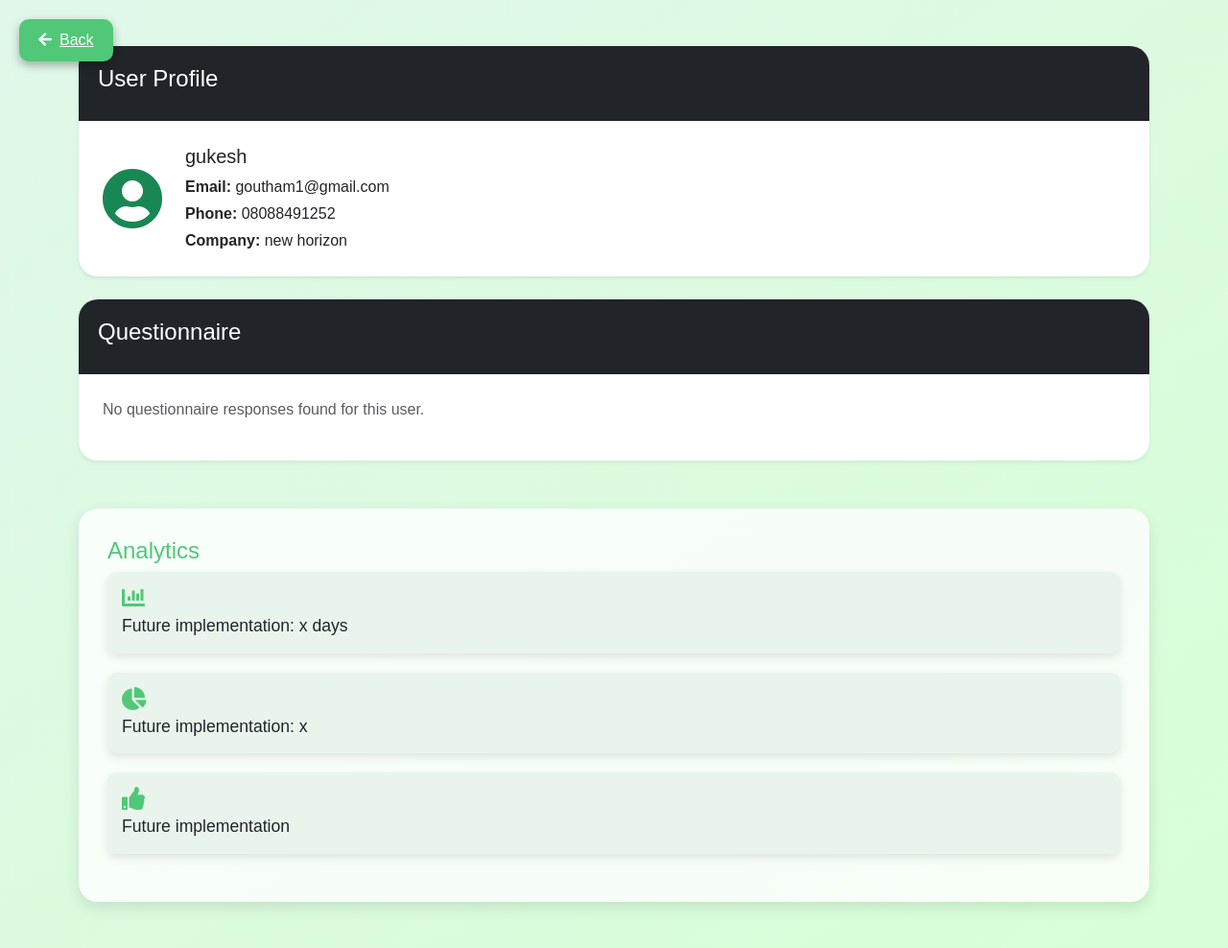
After one commit to GOUTHAM-2002/UKProject, a Django app: page /auth/user/5/questionnaire/ in a window 1280 px wide. The commit adds this page. Shown: the whole page at 96% size. Run offline with Django 4.2, Linux system fonts and the light colour scheme; data comes from the database, SQL or seed files in the repository; both versions use the stored data as it was after the commit.

Commit message:
milestone 4 complete

```diff
--- a/user_management/models.py
+++ b/user_management/models.py
@@ -71,3 +71,29 @@ class Ping(models.Model):
 
     class Meta:
         unique_together = ('therapist', 'user')  # To ensure a user can ping the same therapist only once
+
+
+
+class Question(models.Model):
+    text = models.TextField()
+    created_at = models.DateTimeField(auto_now_add=True)
+
+    def __str__(self):
+        return self.text
+
+class Answer(models.Model):
+    question = models.ForeignKey(Question, on_delete=models.CASCADE, related_name='answers')
+    text = models.TextField()
+    is_choice = models.BooleanField(default=True)  # To identify answer choices
+
+    def __str__(self):
+        return f"Answer to '{self.question.text}': {self.text[:50]}..."  # Display part of the answer
+
+class Questionnaire(models.Model):
+    user = models.ForeignKey(CustomUser, on_delete=models.CASCADE, related_name='questionnaires')
+    question = models.ForeignKey(Question, on_delete=models.CASCADE)
+    answer = models.ForeignKey(Answer, on_delete=models.CASCADE)
+    submitted_at = models.DateTimeField(auto_now_add=True)
+
+    def __str__(self):
+        return f"Questionnaire for {self.user.email} - {self.question.text[:50]}"
--- /dev/null
+++ b/user_management/templates/user_management/user_questionarre.html
@@ -0,0 +1,162 @@
+<!DOCTYPE html>
+<html lang="en">
+<head>
+    <meta charset="UTF-8">
+    <meta name="viewport" content="width=device-width, initial-scale=1.0">
+    <title>User Questionnaire</title>
+    <link href="https://cdn.jsdelivr.net/npm/bootstrap@5.3.0-alpha3/dist/css/bootstrap.min.css" rel="stylesheet">
+    <link href="https://cdnjs.cloudflare.com/ajax/libs/font-awesome/5.15.4/css/all.min.css" rel="stylesheet">
+    <style>
+        body {
+            background: linear-gradient(to bottom right, #e0f7e9, #d6ffd6);
+            min-height: 100vh;
+            font-family: 'Arial', sans-serif;
+        }
+
+        .card {
+            border: none;
+            border-radius: 20px;
+            overflow: hidden;
+            box-shadow: 0 4px 10px rgba(0, 0, 0, 0.2);
+        }
+
+        .card-header {
+            border-radius: 20px 20px 0 0;
+            padding: 20px;
+        }
+
+        .card-body {
+            padding: 25px;
+        }
+
+        .list-group-item {
+            background-color: #f9f9f9;
+            border: 1px solid #e6e6e6;
+            border-radius: 10px;
+            margin-bottom: 15px;
+            transition: transform 0.2s, box-shadow 0.2s;
+        }
+
+        .list-group-item:hover {
+            transform: translateY(-5px);
+            box-shadow: 0 6px 15px rgba(0, 0, 0, 0.15);
+        }
+
+        .btn-back {
+            position: fixed;
+            top: 20px;
+            left: 20px;
+            z-index: 1000;
+            background-color: #50c878;
+            color: white;
+            border: none;
+            border-radius: 10px;
+            padding: 10px 20px;
+            box-shadow: 0 4px 10px rgba(0, 0, 0, 0.3);
+            font-size: 1rem;
+            transition: all 0.3s ease;
+        }
+
+        .btn-back:hover {
+            background-color: #3a9a64;
+            box-shadow: 0 6px 15px rgba(0, 0, 0, 0.4);
+        }
+
+        .analytics-section {
+            margin-top: 50px;
+            padding: 30px;
+            border-radius: 20px;
+            background: rgba(255, 255, 255, 0.8);
+            box-shadow: 0 6px 15px rgba(0, 0, 0, 0.1);
+        }
+
+        .analytics-section h4 {
+            color: #50c878;
+        }
+
+        .analytics-item {
+            padding: 15px;
+            background-color: #e9f5ec;
+            border-radius: 10px;
+            margin-bottom: 20px;
+            box-shadow: 0 4px 10px rgba(0, 0, 0, 0.1);
+        }
+
+        .analytics-item i {
+            font-size: 1.5rem;
+            color: #50c878;
+        }
+
+        .analytics-item p {
+            margin: 0;
+            font-size: 1.1rem;
+        }
+    </style>
+</head>
+<body>
+    <!-- Back Button -->
+    <a href="{% url 'profile_page_therapist' %}" class="btn-back">
+        <i class="fas fa-arrow-left me-2"></i>Back
+    </a>
+
+    <div class="container my-5">
+        <!-- User Profile Section -->
+        <div class="card mb-4 shadow-sm">
+            <div class="card-header bg-dark text-white">
+                <h4>User Profile</h4>
+            </div>
+            <div class="card-body d-flex align-items-center">
+                <div class="me-4">
+                    <i class="fas fa-user-circle fa-4x text-success"></i>
+                </div>
+                <div>
+                    <h5 class="card-title">{{ user.legal_name }}</h5>
+                    <p class="card-text mb-1"><strong>Email:</strong> {{ user.email }}</p>
+                    <p class="card-text mb-1"><strong>Phone:</strong> {{ user.phone_number }}</p>
+                    <p class="card-text"><strong>Company:</strong> {{ user.company_name }}</p>
+                </div>
+            </div>
+        </div>
+
+        <!-- Questionnaire Section -->
+        <div class="card shadow-sm">
+            <div class="card-header bg-dark text-white">
+                <h4>Questionnaire</h4>
+            </div>
+            <div class="card-body">
+                {% if questionnaires %}
+                    <ul class="list-group">
+                        {% for questionnaire in questionnaires %}
+                            <li class="list-group-item">
+                                <h5 class="mb-2"><strong>Question:</strong> {{ questionnaire.question.text }}</h5>
+                                <p class="mb-0"><strong>Answer:</strong> {{ questionnaire.answer.text }}</p>
+                            </li>
+                        {% endfor %}
+                    </ul>
+                {% else %}
+                    <p class="text-muted">No questionnaire responses found for this user.</p>
+                {% endif %}
+            </div>
+        </div>
+
+        <!-- Analytics Section -->
+        <div class="analytics-section">
+            <h4>Analytics</h4>
+            <div class="analytics-item">
+                <i class="fas fa-chart-bar me-3"></i>
+                <p>Future implementation: x days</p>
+            </div>
+            <div class="analytics-item">
+                <i class="fas fa-chart-pie me-3"></i>
+                <p>Future implementation: x</p>
+            </div>
+            <div class="analytics-item">
+                <i class="fas fa-thumbs-up me-3"></i>
+                <p>Future implementation</p>
+            </div>
+        </div>
+    </div>
+
+    <script src="https://cdn.jsdelivr.net/npm/bootstrap@5.3.0-alpha3/dist/js/bootstrap.bundle.min.js"></script>
+</body>
+</html>
--- a/user_management/urls.py
+++ b/user_management/urls.py
@@ -1,7 +1,8 @@
 
 from django.urls import path
 from .views import register_user, register_therapist, login_view, base, edit_profile_user, profile_page_user, \
-    profile_page_therapist, edit_profile_therapist, therapist_list, therapist_detail, user_home, pings_view
+    profile_page_therapist, edit_profile_therapist, therapist_list, therapist_detail, user_home, pings_view, \
+    user_questionnaire, questionnaire_view
 
 urlpatterns = [
     path('register/user/', register_user, name='register_user'),
@@ -16,5 +17,7 @@ path('therapists/', therapist_list, name='therapist_list'),
     path('therapist/<int:therapist_id>/', therapist_detail, name='therapist_detail'),
 path('user_home/', user_home, name='user_home'),
     path('pings/', pings_view, name='pings'),
+    path('user/<int:user_id>/questionnaire/', user_questionnaire, name='user_questionnaire'),
+path('questionnaire/', questionnaire_view, name='questionnaire'),
 
 ]
--- a/user_management/views.py
+++ b/user_management/views.py
@@ -4,7 +4,7 @@ from django.contrib.auth import login, authenticate
 from .forms import UserRegistrationForm, TherapistRegistrationForm, TherapistDetailsForm, LoginForm, UserEditForm
 from django.contrib.auth.decorators import login_required
 from .forms import TherapistRegistrationForm, TherapistDetailsForm
-from .models import Therapist
+from .models import Therapist, CustomUser, Questionnaire, Question, Answer
 from django.shortcuts import render, get_object_or_404
 from django.contrib import messages
 from .models import Therapist, Ping
@@ -42,7 +42,7 @@ def register_user(request):
             user.set_password(form.cleaned_data['password'])
             user.save()
             login(request, user)
-            return redirect('profile_page_user')  # Redirect to the profile page
+            return redirect('questionnaire')  # Redirect to the profile page
     else:
         form = UserRegistrationForm()
     return render(request, 'user_management/register_user.html', {'form': form})
@@ -152,3 +152,27 @@ def pings_view(request):
     therapist = get_object_or_404(Therapist, user=request.user)
     pings = therapist.pings.all()
     return render(request, 'user_management/pings.html', {'pings': pings})
+
+
+@login_required
+def questionnaire_view(request):
+    questions = Question.objects.all()
+
+    if request.method == "POST":
+        for question in questions:
+            selected_answer = request.POST.get(str(question.id))
+            if selected_answer:
+                answer = Answer.objects.get(id=selected_answer)
+                Questionnaire.objects.create(user=request.user, question=question, answer=answer)
+
+        return redirect('user_home')
+
+    return render(request, 'user_management/questions.html', {'questions': questions})
+
+def user_questionnaire(request, user_id):
+    user = CustomUser.objects.get(id=user_id)
+    questionnaires = Questionnaire.objects.filter(user=user)
+    return render(request, 'user_management/user_questionarre.html', {
+        'user': user,
+        'questionnaires': questionnaires
+    })
```
Also changed, not shown: chatbot/templates/chatbot/index.html (+46 -17 lines), user_management/templates/user_management/profile_page_therapist.html (+55 -13 lines), user_management/templates/user_management/questions.html (added, +109 -0 lines), user_management/templates/user_management/therapist_detail.html (+22 -14 lines), user_management/templates/user_management/therapist_list.html (+52 -9 lines), user_management/templates/user_management/user_home.html (+46 -9 lines), db.sqlite3, user_management/migrations/0004_question_answer_questionnaire.py (added), user_management/migrations/0005_answer_is_choice.py (added), 1 other file.
